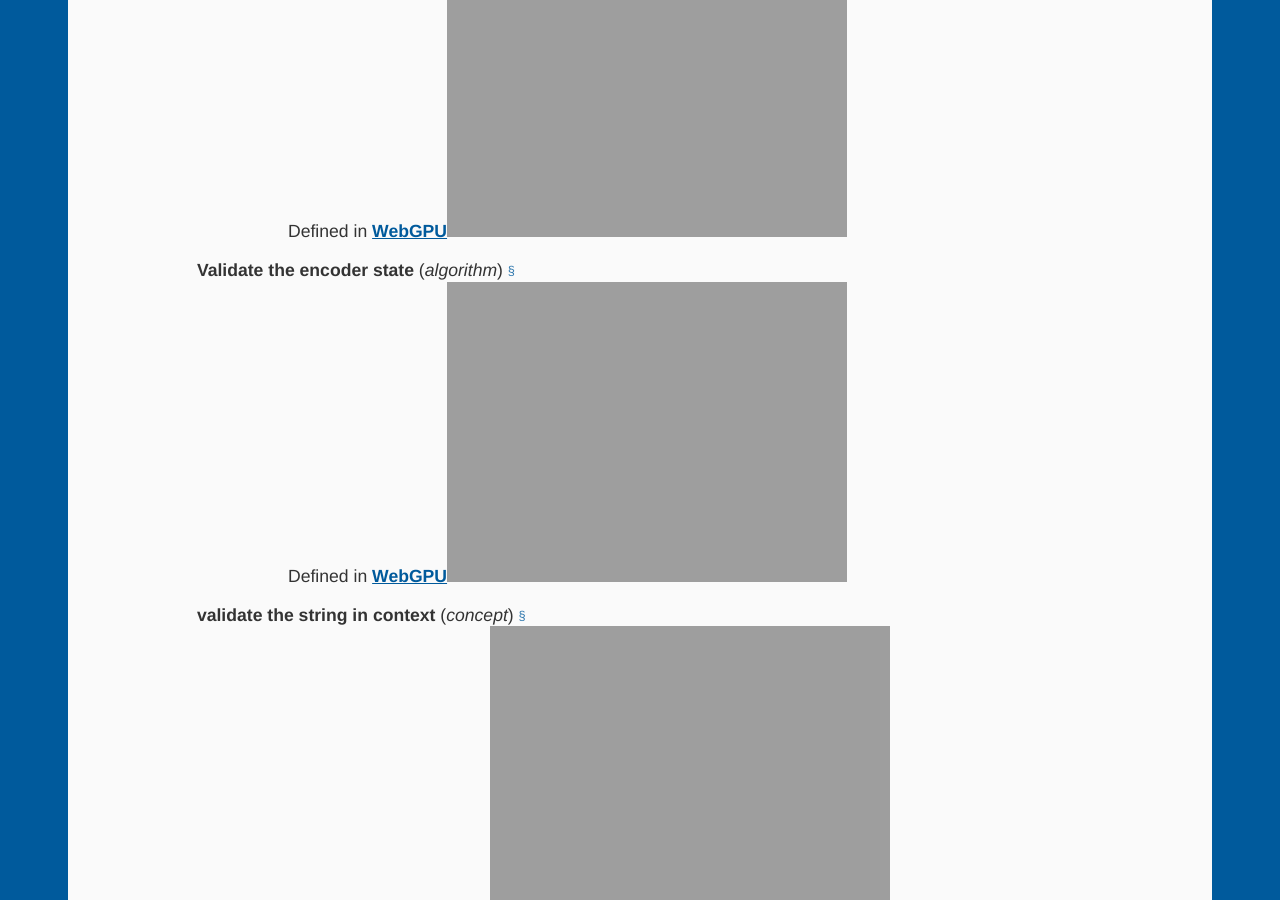
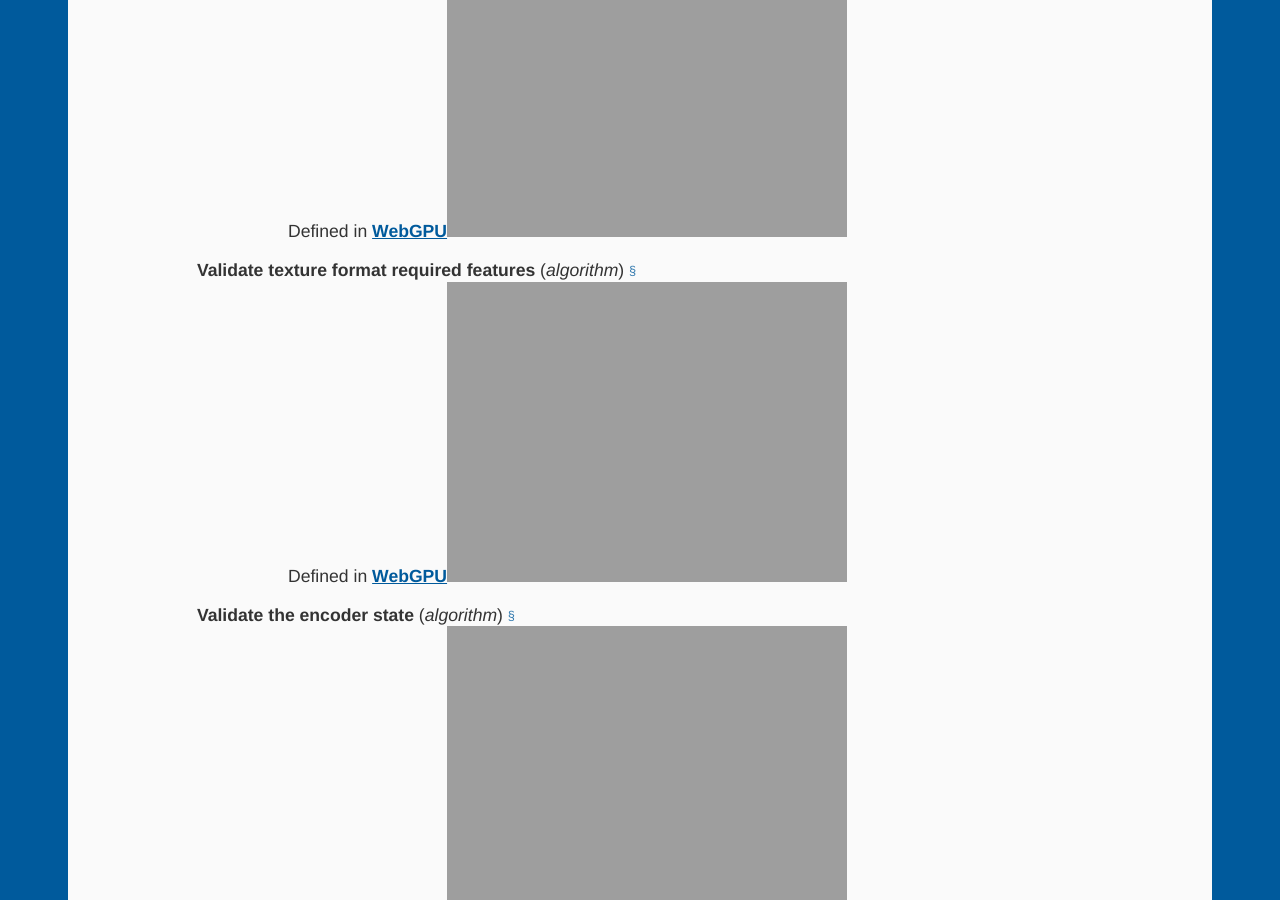
Before and after one commit to dontcallmedom/webdex, a Jekyll site: the page built from v.html, in a window 1280 px wide and 900 px high, scrolled down 17329 px. Built offline with Jekyll 4.4.1, drawn with Linux system fonts in a browser that asks for light colours; grey boxes are pictures that could not be loaded.

Commit message:
Automatic update

```diff
--- a/v.html
+++ b/v.html
@@ -262,6 +262,13 @@ layout: base
 
 <dd>Defined in
                     <strong title='Validate encoder bind groups is defined in WebGPU'><a href=https:&#x2F;&#x2F;gpuweb.github.io&#x2F;gpuweb&#x2F;#abstract-opdef-validate-encoder-bind-groups>WebGPU</a></strong> </dd>
+
+
+
+<dt id="Validate texture format required features@@webgpu%%abstract-op"><code class=prefix></code><strong>Validate texture format required features</strong> (<em>algorithm</em>) <a class='self-link' href='#Validate%20texture%20format%20required%20features%40%40webgpu%25%25abstract-op' aria-label="Permalink for Validate texture format required features">§</a></dt>
+
+<dd>Defined in
+                    <strong title='Validate texture format required features is defined in WebGPU'><a href=https:&#x2F;&#x2F;gpuweb.github.io&#x2F;gpuweb&#x2F;#abstract-opdef-validate-texture-format-required-features>WebGPU</a></strong> </dd>
 
 
 
```
